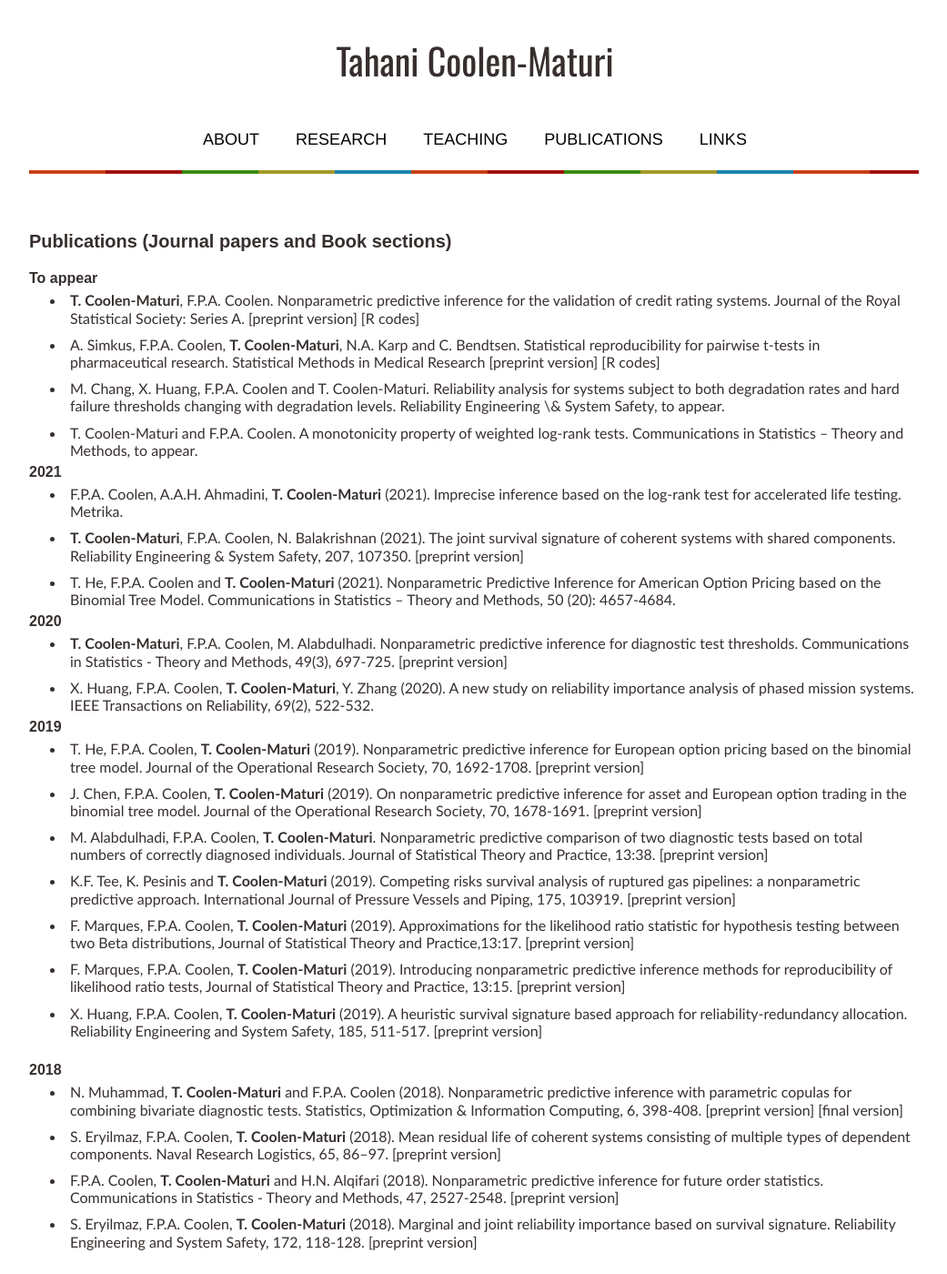
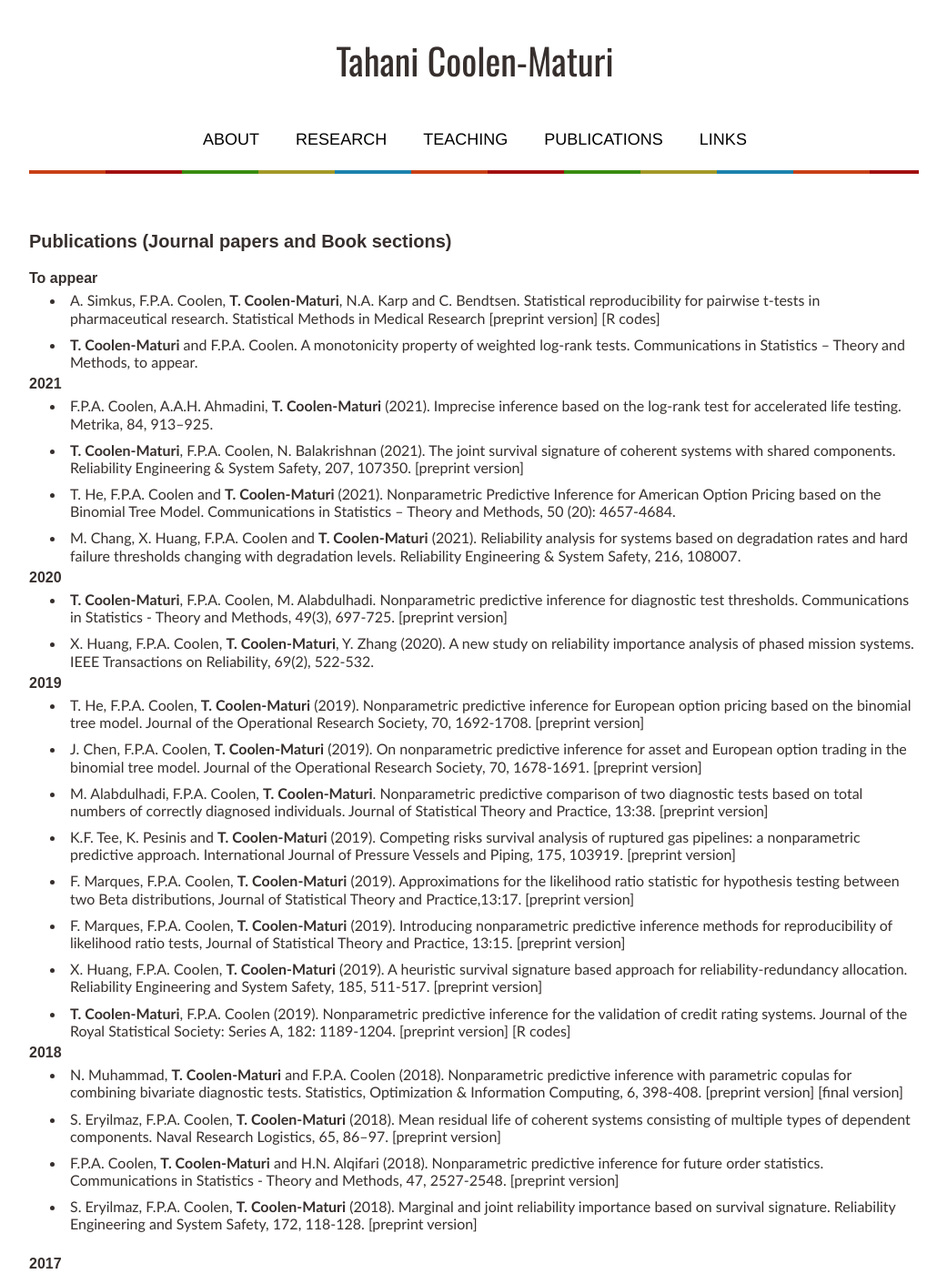
Before and after one commit to tmaturi/tahanimaturi, a Jekyll site: the page built from publications.md, in a window 1280 px wide and 1400 px high. Shown: the whole window at 91% size, without its empty margins (119-1160 px from the left). Built offline with Jekyll 4.4.1, drawn with Linux system fonts in a browser that asks for light colours; our own code applies the rules of GitHub Pages for plain Markdown files.

Commit message:
Update publications.md

```diff
--- a/publications.md
+++ b/publications.md
@@ -10,19 +10,19 @@ title: Publications
 
 
 
-- **T. Coolen-Maturi**, F.P.A. Coolen. Nonparametric predictive inference for the validation of credit rating systems. Journal of the Royal Statistical Society: Series A. [[preprint version](pdfs/NPI_CreditScoring_V2_rev.pdf){:target="_blank"}] [[R codes](rcodes/Rcodes-JRSS-SA-Feb-18-0052-R1.zip)]
+
 - A. Simkus, F.P.A. Coolen, **T. Coolen-Maturi**, N.A. Karp
 and C. Bendtsen. Statistical reproducibility for pairwise t-tests in
 pharmaceutical research. Statistical Methods in Medical Research [[preprint version](pdfs/article_reproducibility-210726.pdf){:target="_blank"}] [[R codes](rcodes/Rcodes-SMMR-May-2021.zip)]
-- M. Chang, X. Huang,  F.P.A. Coolen and T. Coolen-Maturi. Reliability analysis for systems subject to both degradation
-rates and hard failure thresholds changing with degradation levels. Reliability Engineering \& System Safety, to appear.
-- T. Coolen-Maturi and F.P.A. Coolen. A  monotonicity property of weighted log-rank tests.   Communications in Statistics – Theory and Methods, to appear.
+- **T. Coolen-Maturi** and F.P.A. Coolen. A  monotonicity property of weighted log-rank tests.   Communications in Statistics – Theory and Methods, to appear.
  <br>
 
 ### 2021
--  F.P.A. Coolen, A.A.H. Ahmadini,  **T. Coolen-Maturi** (2021). Imprecise inference based on the log-rank test for accelerated life testing. Metrika.
+-  F.P.A. Coolen, A.A.H. Ahmadini,  **T. Coolen-Maturi** (2021). Imprecise inference based on the log-rank test for accelerated life testing. Metrika, 84,  913–925.
 -  **T. Coolen-Maturi**, F.P.A. Coolen, N. Balakrishnan (2021). The joint survival signature of coherent systems with shared components. Reliability Engineering & System Safety, 207, 107350. [[preprint version](pdfs/Joint-Surv-Sign-RESS-accepted-201118.pdf){:target="_blank"}]
 -  T. He, F.P.A. Coolen and **T. Coolen-Maturi** (2021). Nonparametric Predictive Inference for American Option Pricing based on the Binomial Tree Model. Communications in Statistics – Theory and Methods,  50 (20):  4657-4684.
+-  M. Chang, X. Huang,  F.P.A. Coolen and **T. Coolen-Maturi** (2021). Reliability analysis for systems based on degradation rates and hard failure
+thresholds changing with degradation levels. Reliability Engineering & System Safety, 216,  108007.
 <br>
 
 ### 2020
@@ -39,7 +39,7 @@ rates and hard failure thresholds changing with degradation levels. Reliability
 - F. Marques, F.P.A. Coolen, **T. Coolen-Maturi** (2019). Approximations for the likelihood ratio statistic for hypothesis testing between two Beta distributions,  Journal of Statistical Theory and Practice,13:17. [[preprint version](pdfs/Testing_betas_paper_R1.pdf){:target="_blank"}]
 - F. Marques, F.P.A. Coolen, **T. Coolen-Maturi** (2019).  Introducing nonparametric predictive inference methods for reproducibility of likelihood ratio tests,  Journal of Statistical Theory and Practice, 13:15. [[preprint version](pdfs/NPI_RP_LRT_R1.pdf){:target="_blank"}]
 - X. Huang, F.P.A. Coolen, **T. Coolen-Maturi** (2019). A heuristic survival signature based approach for reliability-redundancy allocation. Reliability Engineering and System Safety, 185, 511-517. [[preprint version](pdfs/SRO_EJOR_Final.pdf){:target="_blank"}]
-
+- **T. Coolen-Maturi**, F.P.A. Coolen (2019). Nonparametric predictive inference for the validation of credit rating systems. Journal of the Royal Statistical Society: Series A, 182: 1189-1204. [[preprint version](pdfs/NPI_CreditScoring_V2_rev.pdf){:target="_blank"}] [[R codes](rcodes/Rcodes-JRSS-SA-Feb-18-0052-R1.zip)]
   <br>
 
 ### 2018
```
